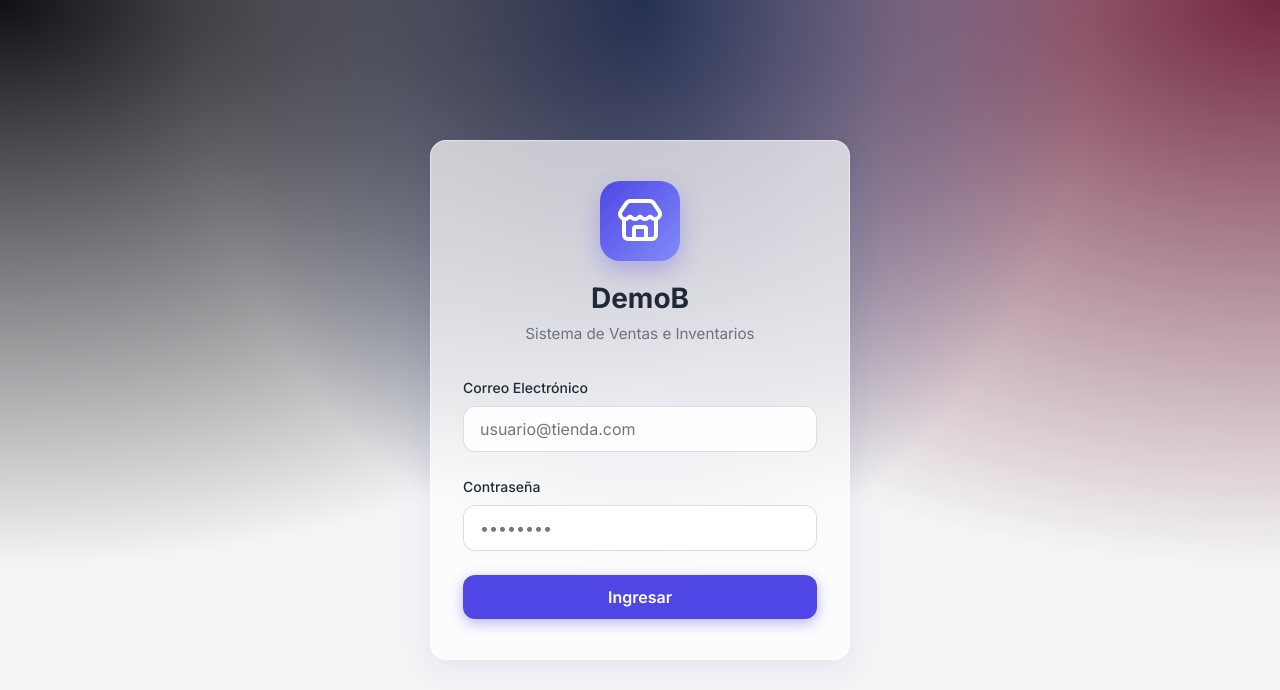
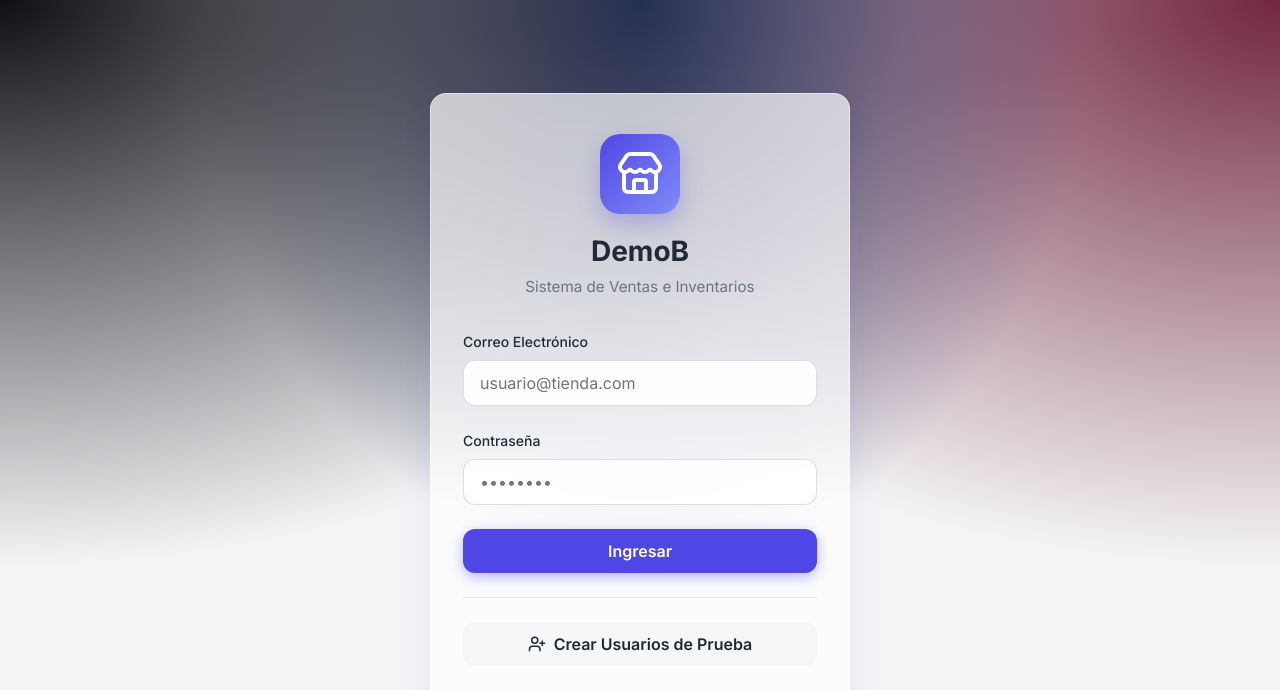
Before and after one commit to AndresAlberdi/demob, a React (Vite) app: page /login in a window 1280 px wide. Shown: the top 690 px of the page. Built offline with nearby package versions, Linux system fonts and the light colour scheme; no server answers.

Commit message:
chore: despliegue (en producción) (demob-1e4a1) y actualizaciones

```diff
--- a/src/firebase.js
+++ b/src/firebase.js
@@ -3,17 +3,12 @@ import { getAuth } from "firebase/auth";
 import { getFirestore } from "firebase/firestore";
 
 const firebaseConfig = {
-  // Config parameters aren't strictly required to be hardcoded if we deploy with Firebase CLI and it auto-configures for hosting,
-  // but let's provide a standard structure or warn the user.
-  // We can load them from env variables if needed, or just let Firebase Hosting auto-init later.
-  // We'll leave them empty for now, but usually for a SPA they are needed in dev mode.
-  // Actually, I'll need to create a .env with placeholder.
-  apiKey: import.meta.env.VITE_FIREBASE_API_KEY,
-  authDomain: import.meta.env.VITE_FIREBASE_AUTH_DOMAIN || "demob-1e4a1.firebaseapp.com",
+  apiKey: "AIzaSyDz9ZMmlCmW6lKZdosDsefOd-Y7wPffBXE",
+  authDomain: "demob-1e4a1.firebaseapp.com",
   projectId: "demob-1e4a1",
-  storageBucket: import.meta.env.VITE_FIREBASE_STORAGE_BUCKET || "demob-1e4a1.appspot.com",
-  messagingSenderId: import.meta.env.VITE_FIREBASE_MESSAGING_SENDER_ID,
-  appId: import.meta.env.VITE_FIREBASE_APP_ID
+  storageBucket: "demob-1e4a1.firebasestorage.app",
+  messagingSenderId: "895573652006",
+  appId: "1:895573652006:web:794cc4cf99986f02312ce7"
 };
 
 const app = initializeApp(firebaseConfig);
--- a/src/pages/Login.jsx
+++ b/src/pages/Login.jsx
@@ -1,7 +1,10 @@
 import React, { useState } from 'react';
 import { useNavigate } from 'react-router-dom';
 import { useAuth } from '../context/AuthContext';
-import { Store, Loader2 } from 'lucide-react';
+import { Store, Loader2, UserPlus } from 'lucide-react';
+import { createUserWithEmailAndPassword, signOut } from 'firebase/auth';
+import { auth, db } from '../firebase';
+import { doc, setDoc } from 'firebase/firestore';
 
 const Login = () => {
   const [email, setEmail] = useState('');
@@ -10,6 +13,29 @@ const Login = () => {
   const [isSubmitting, setIsSubmitting] = useState(false);
   const { login } = useAuth();
   const navigate = useNavigate();
+
+  const createTestUsers = async () => {
+    setIsSubmitting(true);
+    setError('');
+    try {
+      // 1. Create Admin
+      const adminCred = await createUserWithEmailAndPassword(auth, 'admin@demob.com', 'admin123');
+      await setDoc(doc(db, 'users', adminCred.user.uid), { role: 'admin', email: 'admin@demob.com' });
+      await signOut(auth); // Sign out so we can create next
+
+      // 2. Create Vendor
+      const vendorCred = await createUserWithEmailAndPassword(auth, 'vendedor@demob.com', 'vendedor123');
+      await setDoc(doc(db, 'users', vendorCred.user.uid), { role: 'vendedor', email: 'vendedor@demob.com' });
+      await signOut(auth);
+
+      alert('Usuarios creados:\nAdmin: admin@demob.com / admin123\nVendedor: vendedor@demob.com / vendedor123');
+    } catch (err) {
+      console.error(err);
+      setError('Error al crear usuarios de prueba: ' + err.message);
+    } finally {
+      setIsSubmitting(false);
+    }
+  };
 
   const handleSubmit = async (e) => {
     e.preventDefault();
@@ -81,6 +107,17 @@ const Login = () => {
             )}
           </button>
         </form>
+
+        <div style={{marginTop: '1.5rem', borderTop: '1px solid rgba(0,0,0,0.1)', paddingTop: '1.5rem'}}>
+          <button
+            type="button"
+            className="btn btn-secondary btn-block"
+            onClick={createTestUsers}
+            disabled={isSubmitting}
+          >
+            <UserPlus size={18} /> Crear Usuarios de Prueba
+          </button>
+        </div>
       </div>
     </div>
   );
```
